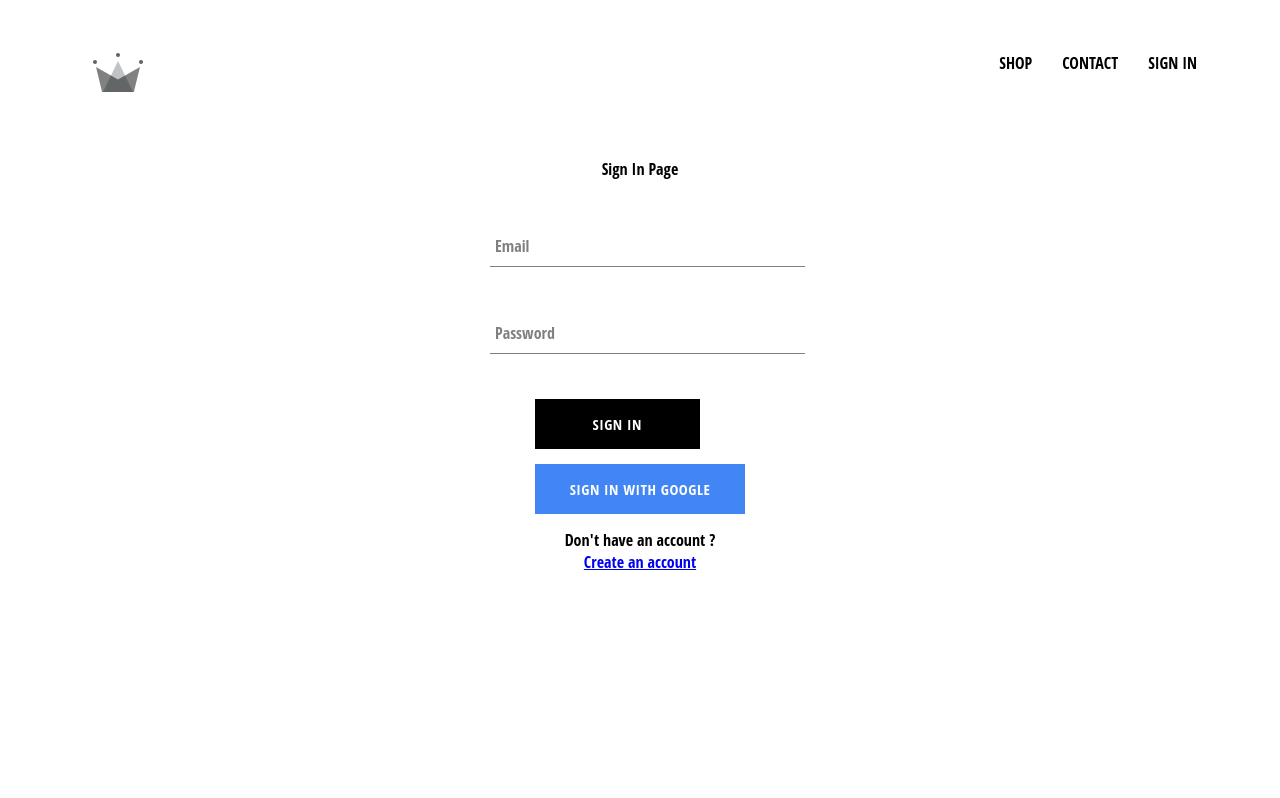
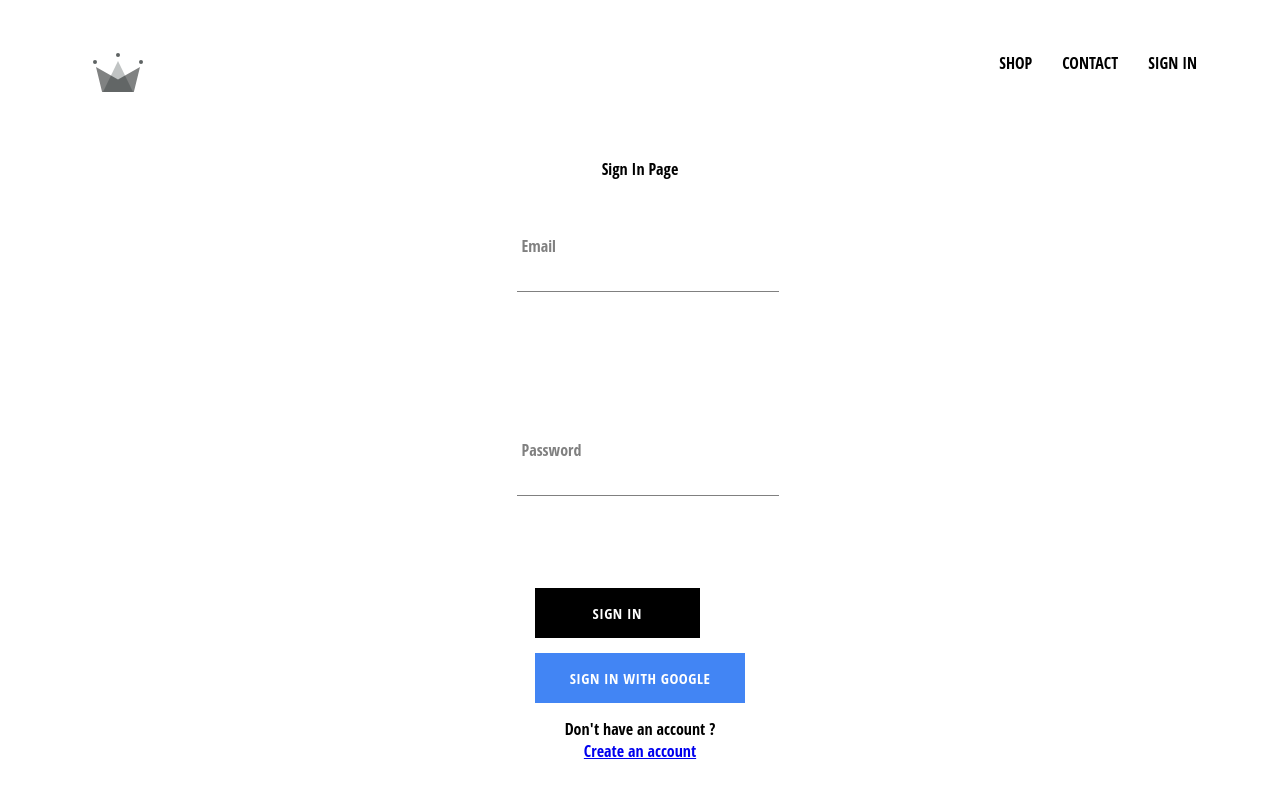
Before and after one commit to arief-github/ecommerce-distro, a React (Vite) app: page /shop/signin in a window 1280 px wide. Built offline with nearby package versions, Linux system fonts and the light colour scheme.

Commit message:
add context form validation

```diff
--- a/src/components/CustomButton/CustomButton.jsx
+++ b/src/components/CustomButton/CustomButton.jsx
@@ -1,11 +1,12 @@
 import './CustomButton.styles.scss';
 
-export const CustomButton = ({children, isGoogleSignIn, inverted, centered , ...otherProps
+export const CustomButton = ({children, isGoogleSignIn, disabled ,inverted, centered , ...otherProps
 }) => (
     <button
         className={`${inverted ? 'inverted' : ''} ${
             isGoogleSignIn ? 'google-sign-in' : ''
         } custom-button ${centered} ? 'centered' : ''`}
+        disabled={disabled}
         {...otherProps}
     >
         {children}
--- /dev/null
+++ b/src/components/Form/Form.jsx
@@ -0,0 +1,65 @@
+import {useCallback, useEffect, useState} from "react";
+import FormContext from "../../context/FormContext.js";
+
+export const Form = ({children, value, onChange, onValid}) => {
+    const [values, setValues] = useState(value || {})
+    const [dirtyFields, setDirtyFields] = useState({})
+    const [invalidFields, setInvalidFields] = useState({})
+
+    useEffect(() => {
+        setValues(value || {})
+    }, [value])
+
+    useEffect(() => {
+        if (onChange) {
+            onChange(values)
+        }
+    }, [onChange, values])
+
+    useEffect(() => {
+        if (onValid) {
+            onValid(
+                Object.keys(invalidFields).every((i) => !invalidFields[i]),
+                invalidFields
+            )
+        }
+    }, [onValid, invalidFields])
+
+    const setValue = useCallback(
+        (field, v) => setValues((vs) => ({...vs, [field]: v})),
+        [setValues]
+    )
+    const getValue = useCallback((field) => values[field], [values])
+    const setDirty = useCallback(
+        (field) => setDirtyFields((df) => ({...df, [field]: true})),
+        [setDirtyFields]
+    )
+    const getDirty = useCallback(
+        (field) => Object.keys(dirtyFields).includes(field),
+        [dirtyFields]
+    )
+    const setInvalid = useCallback(
+        (field, error) => {
+            setInvalidFields((i) => ({
+                ...i,
+                [field]: error ? error : undefined,
+            }))
+        },
+        [setInvalidFields]
+    )
+    const formState = {
+        setValue: setValue,
+        value: getValue,
+
+        setDirty: setDirty,
+        isDirty: getDirty,
+
+        setInvalid: setInvalid,
+    }
+
+    return (
+        <FormContext.Provider value={formState}>
+            {children}
+        </FormContext.Provider>
+    )
+}
--- /dev/null
+++ b/src/components/Form/FormSignIn.jsx
@@ -0,0 +1,49 @@
+import {Form} from "./Form.jsx";
+import {FormInput} from "../FormInput/FormInput.jsx";
+import {useEffect, useState} from "react";
+import {CustomButton} from "../CustomButton/CustomButton.jsx";
+import {Link} from "react-router-dom";
+
+export const FormSignIn = ({onSubmit, onChange, initialValue = {}}) => {
+    const [formFields, setFormFields] = useState(initialValue);
+    const [valid, setValid] = useState(true);
+    const [errors, setErrors] = useState({});
+
+    useEffect(() => {
+        if (onChange) {
+            onChange(formFields, valid, errors)
+        }
+    }, [onChange, formFields, valid, errors])
+
+    return (
+        <Form
+            value={formFields}
+            onChange={setFormFields}
+            onValid={(v, errs) => {
+                setValid(v)
+                setErrors(errs)
+            }}
+        >
+            <FormInput
+                name="email"
+                type="email"
+                label="Email"
+                onValidate={ (v) =>  (v ? null : 'Required Field')}
+            />
+            <FormInput
+                name="password"
+                type="password"
+                label="Password"
+                onValidate={(v) => (v ? null : 'Required Field')}
+            />
+            <div className="buttons">
+                <CustomButton type="submit" centered onClick={() => onSubmit && onSubmit(formFields)} disabled={!valid}>Sign
+                    In</CustomButton>
+                <CustomButton isGoogleSignIn>
+                    Sign in with Google
+                </CustomButton>
+            </div>
+            Don't have an account ? <Link to="/shop/signup">Create an account</Link>
+        </Form>
+    )
+}
--- a/src/components/FormInput/FormInput.jsx
+++ b/src/components/FormInput/FormInput.jsx
@@ -1,16 +1,65 @@
+import {useEffect, useState, useContext} from "react";
+import FormContext from "../../context/FormContext.js";
+
 import './FormInput.styles.scss'
 
-export const FormInput = ({ handleChange, label, ...otherProps }) => (
+const splitCamelCase = (s) =>
+    s
+        .replace(/([a-z0-9])([A-Z0-9])/g, '$1 $2')
+        .replace(/^([a-z])/, (x) => x.toUpperCase())
+
+export const FormInput = ({label, name, onValidate, ...otherProps}) => {
+    const formState = useContext(FormContext);
+    const [error, setError] = useState(false);
+
+    let value = formState.value && formState.value(name);
+
+    useEffect(() => {
+        if (onValidate) {
+            setError(onValidate(value));
+        }
+    }, [onValidate, value]);
+
+    const setInvalid = formState.setInvalid;
+
+    useEffect(() => {
+        if (setInvalid) {
+            setInvalid(name, error)
+        }
+    }, [setInvalid, name, error]);
+
+    if (!formState.value) {
+        return "Input Field should wrapped in form"
+    }
+
+    return (
         <div className='group'>
-        <input className='form-input' onChange={handleChange} {...otherProps} />
+            <input
+                id={name}
+                onBlur={() => formState.setDirty(name)}
+                className='form-input'
+                value={value || ""}
+                onChange={(event) => {
+                    formState.setDirty(name);
+                    formState.setValue(name, event.target.value)
+                }}
+                {...otherProps}
+            />
             {label ? (
                 <label
+                    htmlFor={name}
                     className={`${
                         otherProps.value?.length ? 'shrink' : ''
                     } form-input-label`}
                 >
-                {label}
+                    {label || splitCamelCase(name)}
                 </label>
             ) : null}
+            {
+                <div style={{ color: 'red' }}>
+                    {formState.isDirty(name) && error ? error : <>&nbsp;</>}
+                </div>
+            }
         </div>
     );
+}
--- /dev/null
+++ b/src/context/FormContext.js
@@ -0,0 +1,5 @@
+import  { createContext } from "react";
+
+const FormContext = createContext({});
+
+export default FormContext;
--- a/src/pages/SignInPage/SignInPage.jsx
+++ b/src/pages/SignInPage/SignInPage.jsx
@@ -1,49 +1,41 @@
-import {Link} from "react-router-dom";
 import './SignInPage.styles.scss';
-import {FormInput} from "../../components/FormInput/FormInput";
 import {useState} from "react";
-import {CustomButton} from "../../components/CustomButton/CustomButton";
+import {FormSignIn} from "../../components/Form/FormSignIn";
 
 export const SignInPage = () => {
-    const [value, setValue] = useState({
-        email: "",
-        password: ""
-    });
+    const [formFields, setFormFields] = useState({});
+    const [errors, setErrors] = useState({});
+    const [valid, setValid] = useState();
 
-    const handleChange = (event) => {
-        setValue({
-            ...value,
-            [event.target.name]: event.target.value
-        });
+    const onSubmit = (value) => {
+        alert(`Submit Value : ${JSON.stringify(value, null, 2)}`)
     }
 
     return (
         <div className="sign-in">
             Sign In Page
-            <form>
-                <FormInput
-                    name="email"
-                    type="email"
-                    label="Email"
-                    value={value.email}
-                    onChange={handleChange}
-                />
-                <FormInput
-                    name="password"
-                    type="password"
-                    label="Password"
-                    value={value.password}
-                    onChange={handleChange}
-                />
-            </form>
-            <div className="buttons">
-                <CustomButton type="submit" centered>Sign In</CustomButton>
-                <CustomButton isGoogleSignIn>
-                    Sign in with Google
-                </CustomButton>
-            </div>
 
-            Don't have an account ? <Link to="/shop/signup">Create an account</Link>
+            <FormSignIn
+                onChange={(ff, v, e) => {
+                    setFormFields(ff)
+                    setValid(v)
+                    setErrors(e)
+                }}
+                onSubmit={onSubmit}
+            />
         </div>
     )
 }
+
+// const ShowData = ({ formFields, valid, errors }) => (
+//     <div className="ShowData">
+//         <dl>
+//             <dt>Current value:</dt>
+//             <dd>{JSON.stringify(formFields, null, 2)}</dd>
+//             <dt>Valid?</dt>
+//             <dd>{JSON.stringify(valid)}</dd>
+//             <dt>Errors?</dt>
+//             <dd>{JSON.stringify(errors, null, 2)}</dd>
+//         </dl>
+//     </div>
+// )
--- a/src/pages/SignUpPage/SignUpPage.jsx
+++ b/src/pages/SignUpPage/SignUpPage.jsx
@@ -1,7 +1,27 @@
+import {FormInput} from "../../components/FormInput/FormInput.jsx";
+import {CustomButton} from "../../components/CustomButton/CustomButton.jsx";
+import {useState} from "react";
+
 export const SignUpPage = () => {
+    const [value, setValue] = ({
+        displayName: '',
+        email: '',
+        password: '',
+        confirmPassword: ''
+    });
+
+    const handleChange = (event) => {
+        setValue({
+            ...value,
+            [event.target.name]: event.target.value
+        })
+    }
+
     return (
         <>
             Sign Up Page
+
+            <FormInput/>
         </>
     )
 }
```
Lines whose indentation alone changed are shown as unchanged.
